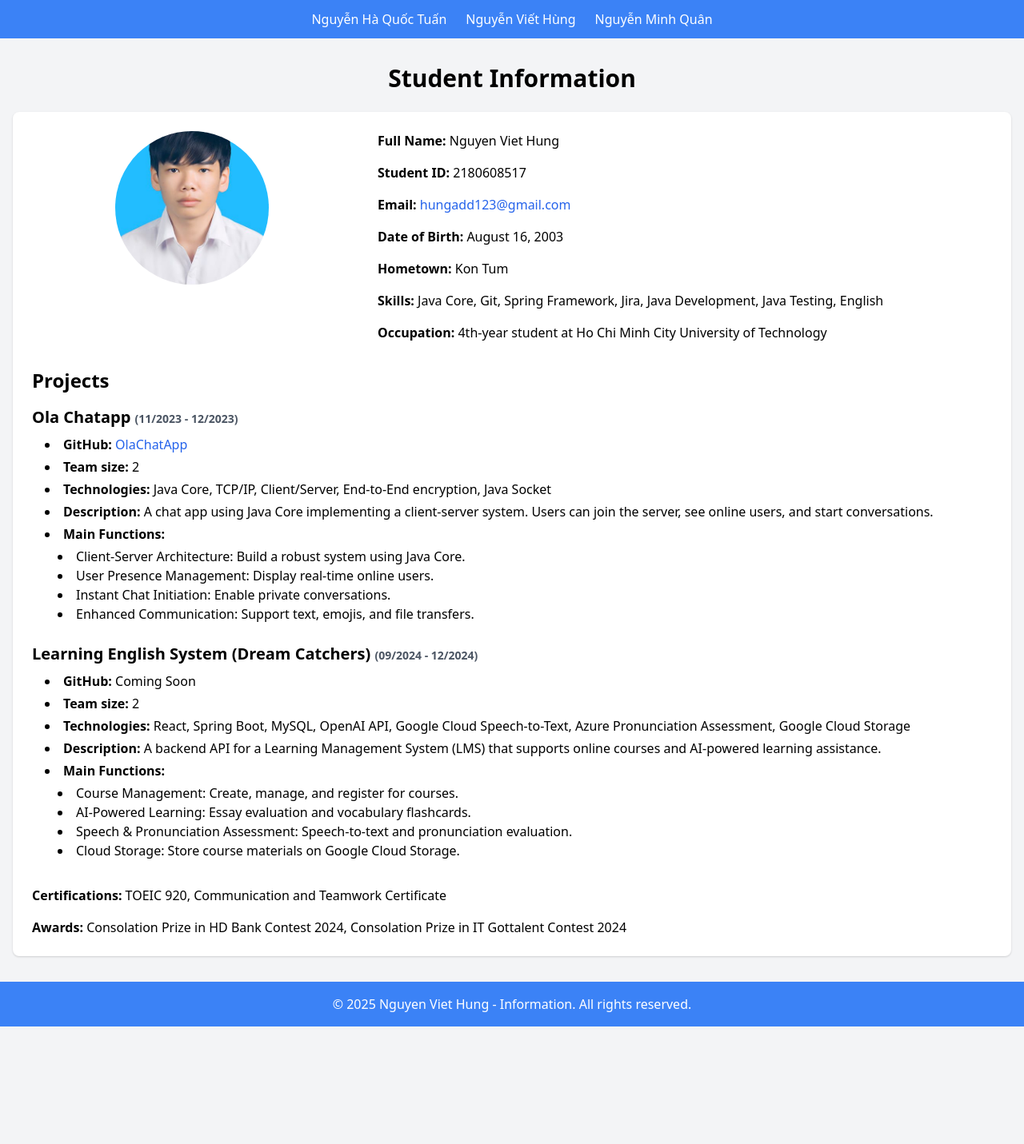
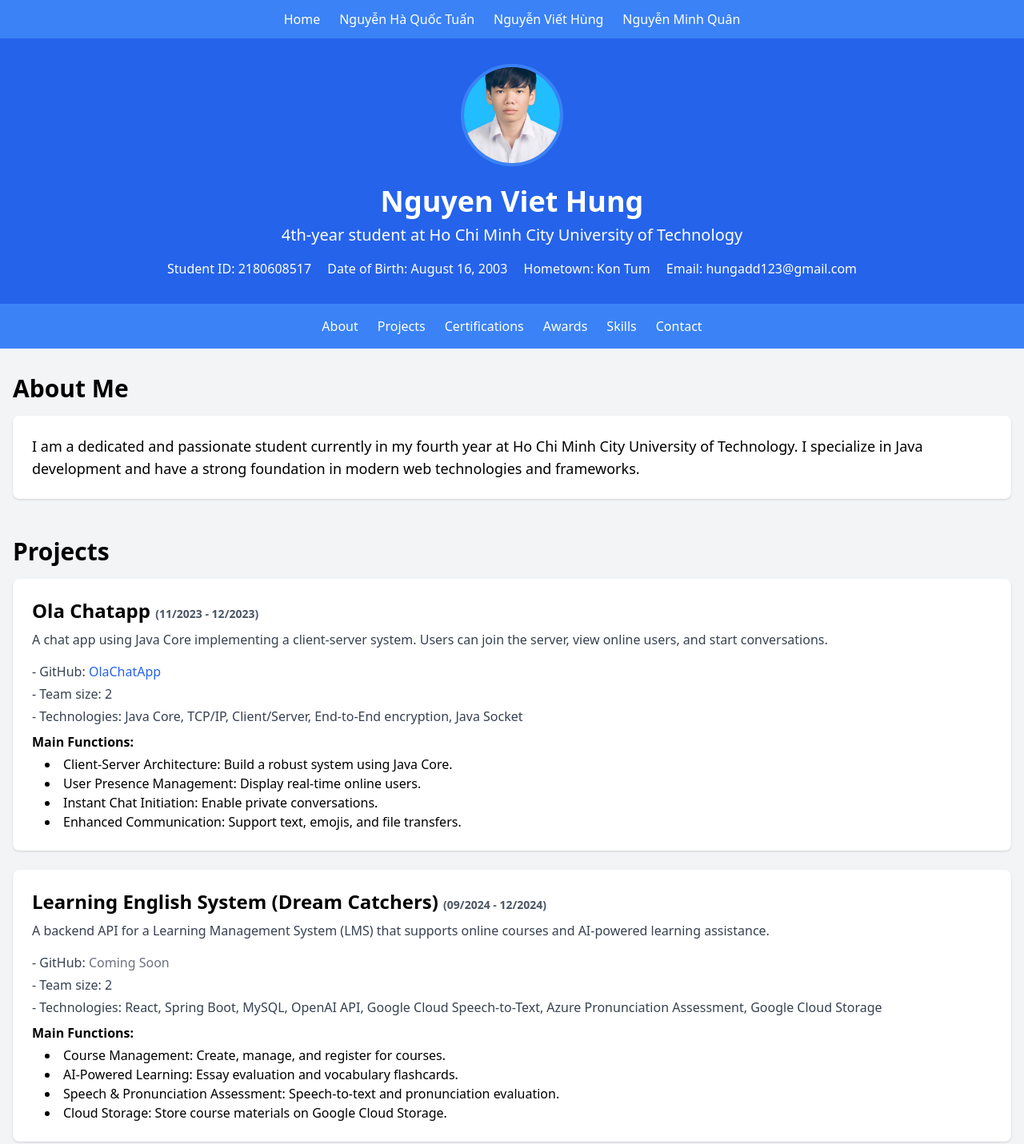
Before and after one commit to leviz2304/Underdogs.github.io, a plain HTML site: page students/NguyenVietHung.html in a window 1280 px wide. Shown: the top 1431 px of the page at 80% size. Before the commit the page ends 1284 px from the top, so only its background shows below. Drawn offline with nearby package versions, Linux system fonts and the light colour scheme.

Commit message:
update final code

```diff
--- a/students/NguyenVietHung.html
+++ b/students/NguyenVietHung.html
@@ -1,121 +1,173 @@
 <!DOCTYPE html>
 <html lang="en" class="h-full bg-gray-100">
 <head>
-  <meta charset="UTF-8">
-  <meta name="viewport" content="width=device-width, initial-scale=1.0">
+  <meta charset="UTF-8" />
+  <meta name="viewport" content="width=device-width, initial-scale=1.0" />
   <title>Nguyen Viet Hung - Information</title>
   <!-- Tailwind CSS từ CDN -->
   <link href="https://cdn.jsdelivr.net/npm/tailwindcss@2.2.19/dist/tailwind.min.css" rel="stylesheet">
+  <style>
+    /* Cho phép smooth scrolling khi click vào anchor */
+    html {
+      scroll-behavior: smooth;
+    }
+  </style>
 </head>
 <body class="min-h-screen flex flex-col">
-  <!-- Navigation -->
+
+  <!-- Primary Navbar (điều hướng chính) -->
   <nav class="bg-blue-500 text-white py-3">
     <div class="container mx-auto px-4">
       <ul class="flex justify-center space-x-6">
+        <li><a href="../index.html" class="hover:underline">Home</a></li>
+
         <li><a href="./NguyenHaQuocTuan.html" class="hover:underline">Nguyễn Hà Quốc Tuấn</a></li>
         <li><a href="./NguyenVietHung.html" class="hover:underline">Nguyễn Viết Hùng</a></li>
-        <li><a href="#member-quan" class="hover:underline">Nguyễn Minh Quân</a></li>
+        <li><a href="./NguyenMinhQuan.html" class="hover:underline">Nguyễn Minh Quân</a></li>
+      </ul>
+    </div>
+  </nav>
+
+  <!-- Header / Hero Section -->
+  <header class="bg-blue-600 text-white py-8">
+    <div class="container mx-auto px-4 text-center">
+        <div class="flex justify-center mb-6">
+            <img src="../assets/images/AVATAR.jpg" alt="Profile Picture" class="w-32 h-32 object-cover rounded-full border-4 border-blue-500">
+          </div>
+      <h1 class="text-4xl font-bold">Nguyen Viet Hung</h1>
+      <p class="text-xl mt-2">4th-year student at Ho Chi Minh City University of Technology</p>
+      <div class="mt-4 space-x-4">
+        <span>Student ID: 2180608517</span>
+        <span>Date of Birth: August 16, 2003</span>
+        <span>Hometown: Kon Tum</span>
+        <span>Email: <a href="mailto:hungadd123@gmail.com" class="hover:underline text-white">hungadd123@gmail.com</a></span>
+      </div>
+    </div>
+  </header>
+
+  <!-- Secondary Navigation Bar (internal links) -->
+  <nav class="bg-blue-500 text-white py-4">
+    <div class="container mx-auto px-4">
+      <ul class="flex justify-center space-x-6">
+        <li><a href="#about" class="hover:underline">About</a></li>
+        <li><a href="#projects" class="hover:underline">Projects</a></li>
+        <li><a href="#certifications" class="hover:underline">Certifications</a></li>
+        <li><a href="#awards" class="hover:underline">Awards</a></li>
+        <li><a href="#skills" class="hover:underline">Skills</a></li>
+        <li><a href="#contact" class="hover:underline">Contact</a></li>
       </ul>
     </div>
   </nav>
 
   <!-- Main Content -->
-  <div class="container mx-auto px-4 py-8 flex-grow">
-    <h1 class="text-3xl font-bold mb-6 text-center">Student Information</h1>
+  <main class="flex-grow container mx-auto px-4 py-8">
+
+    <!-- About Section -->
+    <section id="about" class="mb-12">
+      <h2 class="text-3xl font-semibold mb-4">About Me</h2>
       <div class="bg-white rounded-lg shadow p-6">
-      <div class="flex flex-col md:flex-row">
-        <!-- Profile Image -->
-        <div class="md:w-1/3 flex justify-center">
-          <img src="../assets/images/AVATAR.jpg" alt="Profile Picture" class="w-48 h-48 object-cover rounded-full">
+        <p class="text-lg">
+          I am a dedicated and passionate student currently in my fourth year at Ho Chi Minh City University of Technology. I specialize in Java development and have a strong foundation in modern web technologies and frameworks.
+        </p>
       </div>
-        <!-- Student Details -->
-        <div class="md:w-2/3 mt-6 md:mt-0 md:pl-8 space-y-4">
-          <p><span class="font-semibold">Full Name:</span> Nguyen Viet Hung</p>
-          <p><span class="font-semibold">Student ID:</span> 2180608517</p>
-          <p>
-            <span class="font-semibold">Email:</span>
-            <a href="mailto:hungadd123@gmail.com" class="text-blue-600 hover:underline">hungadd123@gmail.com</a>
-          </p>
-          <p><span class="font-semibold">Date of Birth:</span> August 16, 2003</p>
-          <p><span class="font-semibold">Hometown:</span> Kon Tum</p>
-          <p><span class="font-semibold">Skills:</span> Java Core, Git, Spring Framework, Jira, Java Development, Java Testing, English</p>
-          <p><span class="font-semibold">Occupation:</span> 4th-year student at Ho Chi Minh City University of Technology</p>
-        </div>
-      </div>
+    </section>
 
-      <!-- Projects -->
-      <div class="mt-8">
-        <h2 class="text-2xl font-bold mb-4">Projects</h2>
+    <!-- Projects Section -->
+    <section id="projects" class="mb-12">
+      <h2 class="text-3xl font-semibold mb-4">Projects</h2>
       <div class="space-y-6">
-          <!-- Ola Chatapp -->
-          <div>
-            <h3 class="text-xl font-semibold">
+        <!-- Ola Chatapp Project -->
+        <div class="bg-white rounded-lg shadow p-6">
+          <h3 class="text-2xl font-bold">
             Ola Chatapp <span class="text-sm text-gray-600">(11/2023 - 12/2023)</span>
           </h3>
-            <ul class="list-disc list-inside ml-4 mt-2 space-y-1">
-              <li>
-                <span class="font-semibold">GitHub:</span>
-                <a href="https://github.com/hungadd123/OlaChatApp" target="_blank" class="text-blue-600 hover:underline">OlaChatApp</a>
-              </li>
-              <li><span class="font-semibold">Team size:</span> 2</li>
-              <li>
-                <span class="font-semibold">Technologies:</span> Java Core, TCP/IP, Client/Server, End-to-End encryption, Java Socket
-              </li>
-              <li>
-                <span class="font-semibold">Description:</span> A chat app using Java Core implementing a client-server system. Users can join the server, see online users, and start conversations.
-              </li>
-              <li>
-                <span class="font-semibold">Main Functions:</span>
+          <p class="mt-2 text-gray-700">
+            A chat app using Java Core implementing a client-server system. Users can join the server, view online users, and start conversations.
+          </p>
+          <ul class="mt-4 space-y-1 text-gray-700">
+            <li>- GitHub: <a href="https://github.com/hungadd123/OlaChatApp" class="text-blue-600 hover:underline" target="_blank">OlaChatApp</a></li>
+            <li>- Team size: 2</li>
+            <li>- Technologies: Java Core, TCP/IP, Client/Server, End-to-End encryption, Java Socket</li>
+          </ul>
+          <div class="mt-2">
+            <h4 class="font-semibold">Main Functions:</h4>
             <ul class="list-disc list-inside ml-4 mt-1">
               <li>Client-Server Architecture: Build a robust system using Java Core.</li>
               <li>User Presence Management: Display real-time online users.</li>
               <li>Instant Chat Initiation: Enable private conversations.</li>
               <li>Enhanced Communication: Support text, emojis, and file transfers.</li>
             </ul>
-              </li>
-            </ul>
           </div>
-          <!-- Learning English System -->
-          <div>
-            <h3 class="text-xl font-semibold">
+        </div>
+        <!-- Learning English System Project -->
+        <div class="bg-white rounded-lg shadow p-6">
+          <h3 class="text-2xl font-bold">
             Learning English System (Dream Catchers) <span class="text-sm text-gray-600">(09/2024 - 12/2024)</span>
           </h3>
-            <ul class="list-disc list-inside ml-4 mt-2 space-y-1">
-              <li><span class="font-semibold">GitHub:</span> Coming Soon</li>
-              <li><span class="font-semibold">Team size:</span> 2</li>
-              <li>
-                <span class="font-semibold">Technologies:</span> React, Spring Boot, MySQL, OpenAI API, Google Cloud Speech-to-Text, Azure Pronunciation Assessment, Google Cloud Storage
-              </li>
-              <li>
-                <span class="font-semibold">Description:</span> A backend API for a Learning Management System (LMS) that supports online courses and AI-powered learning assistance.
-              </li>
-              <li>
-                <span class="font-semibold">Main Functions:</span>
+          <p class="mt-2 text-gray-700">
+            A backend API for a Learning Management System (LMS) that supports online courses and AI-powered learning assistance.
+          </p>
+          <ul class="mt-4 space-y-1 text-gray-700">
+            <li>- GitHub: <span class="text-gray-500">Coming Soon</span></li>
+            <li>- Team size: 2</li>
+            <li>- Technologies: React, Spring Boot, MySQL, OpenAI API, Google Cloud Speech-to-Text, Azure Pronunciation Assessment, Google Cloud Storage</li>
+          </ul>
+          <div class="mt-2">
+            <h4 class="font-semibold">Main Functions:</h4>
             <ul class="list-disc list-inside ml-4 mt-1">
               <li>Course Management: Create, manage, and register for courses.</li>
               <li>AI-Powered Learning: Essay evaluation and vocabulary flashcards.</li>
               <li>Speech & Pronunciation Assessment: Speech-to-text and pronunciation evaluation.</li>
               <li>Cloud Storage: Store course materials on Google Cloud Storage.</li>
             </ul>
-              </li>
-            </ul>
           </div>
         </div>
       </div>
+    </section>
 
-      <!-- Certifications and Awards -->
-      <div class="mt-8 space-y-4">
-        <p><span class="font-semibold">Certifications:</span> TOEIC 920, Communication and Teamwork Certificate</p>
-        <p><span class="font-semibold">Awards:</span> Consolation Prize in HD Bank Contest 2024, Consolation Prize in IT Gottalent Contest 2024</p>
+    <!-- Certifications Section -->
+    <section id="certifications" class="mb-12">
+      <h2 class="text-3xl font-semibold mb-4">Certifications</h2>
+      <div class="bg-white rounded-lg shadow p-6">
+        <p class="text-lg">TOEIC 920, Communication and Teamwork Certificate</p>
       </div>
+    </section>
+
+    <!-- Awards Section -->
+    <section id="awards" class="mb-12">
+      <h2 class="text-3xl font-semibold mb-4">Awards</h2>
+      <div class="bg-white rounded-lg shadow p-6 space-y-2">
+        <p class="text-lg">Consolation Prize in HD Bank Contest 2024</p>
+        <p class="text-lg">Consolation Prize in IT Gottalent Contest 2024</p>
       </div>
+    </section>
+
+    <!-- Skills Section -->
+    <section id="skills" class="mb-12">
+      <h2 class="text-3xl font-semibold mb-4">Technical Skills</h2>
+      <div class="bg-white rounded-lg shadow p-6">
+        <p class="text-lg">Java Core, Git, Spring Framework, Jira, Java Development, Java Testing, English</p>
       </div>
+    </section>
+
+    <!-- Contact Section -->
+    <section id="contact" class="mb-12">
+      <h2 class="text-3xl font-semibold mb-4">Contact</h2>
+      <div class="bg-white rounded-lg shadow p-6">
+        <p class="text-lg">
+          Email: <a href="mailto:hungadd123@gmail.com" class="text-blue-600 hover:underline">hungadd123@gmail.com</a>
+        </p>
+      </div>
+    </section>
+
+  </main>
 
   <!-- Footer -->
-  <footer class="bg-blue-500 text-white py-4">
+  <footer class="bg-blue-600 text-white py-4">
     <div class="container mx-auto px-4 text-center">
       <p>&copy; 2025 Nguyen Viet Hung - Information. All rights reserved.</p>
     </div>
   </footer>
+
 </body>
 </html>
```
Also changed, not shown: index.html (+2 -2 lines), students/NguyenHaQuocTuan.html (+5 -0 lines), assets/images/avatar_Tuan.jpg (added). Lines whose indentation alone changed are shown as unchanged.
